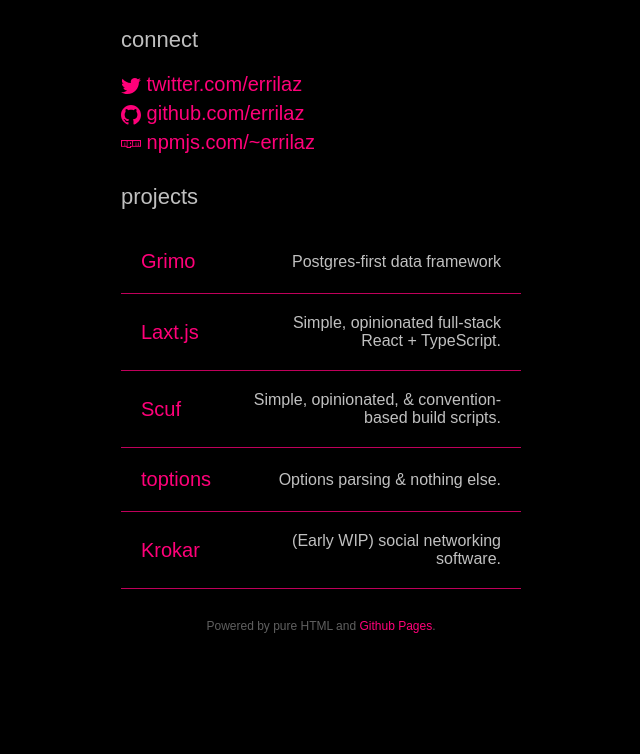
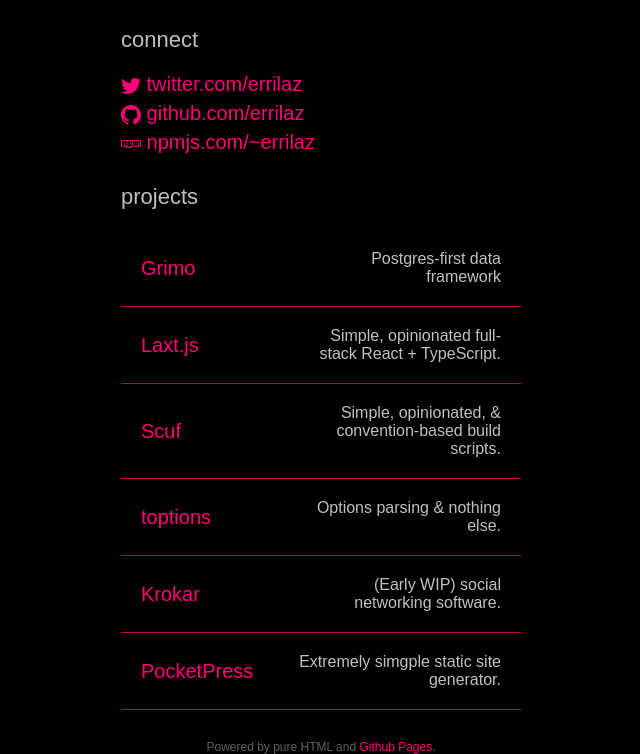
Before and after one commit to errilaz/errilaz.github.io, a plain HTML site: page index.html in a window 1280 px wide. Shown: the part 127-881 px from the top of the page, without its empty margins (319-959 px from the left). Before the commit the page ends 800 px from the top, so only its background shows below. Drawn offline with Linux system fonts and the light colour scheme.

Commit message:
add PocketPress

```diff
--- a/index.html
+++ b/index.html
@@ -3,7 +3,7 @@
 <head>
   <meta charset="UTF-8">
   <title>errilaz</title>
-  <link rel="shortcut icon" type="image/png" href="favicon.png" />
+  <link rel="shortcut icon" type="image/png" href="/favicon.png" />
   <style>/*! minireset.css v0.0.2 | MIT License | github.com/jgthms/minireset.css */html,body,p,ol,ul,li,dl,dt,dd,blockquote,figure,fieldset,legend,textarea,pre,iframe,hr,h1,h2,h3,h4,h5,h6{margin:0;padding:0}h1,h2,h3,h4,h5,h6{font-size:100%;font-weight:normal}ul{list-style:none}button,input,select,textarea{margin:0}html{box-sizing:border-box}*{box-sizing:inherit}*:before,*:after{box-sizing:inherit}img,embed,object,audio,video{height:auto;max-width:100%}iframe{border:0}table{border-collapse:collapse;border-spacing:0}td,td{padding:0;text-align:left}</style>
   <style>
     body {
@@ -158,6 +158,14 @@
             (Early WIP) social networking software.
           </td>
         </tr>
+        <tr>
+          <td>
+            <a href="https://github.com/errilaz/pocketpress">PocketPress</a>
+          </td>
+          <td>
+            Extremely simgple static site generator.
+          </td>
+        </tr>
       </tbody>
     </table>
     <footer>
```
